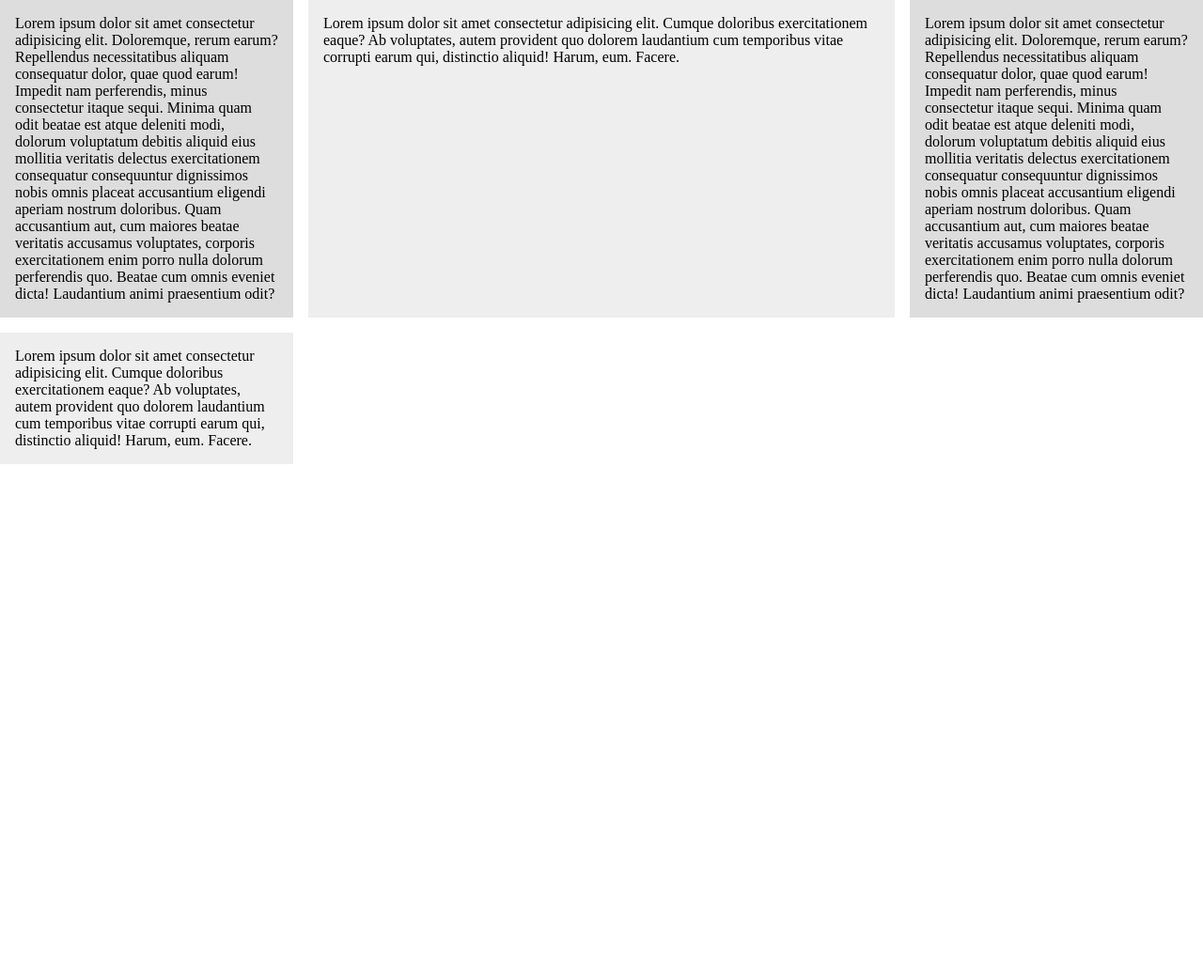
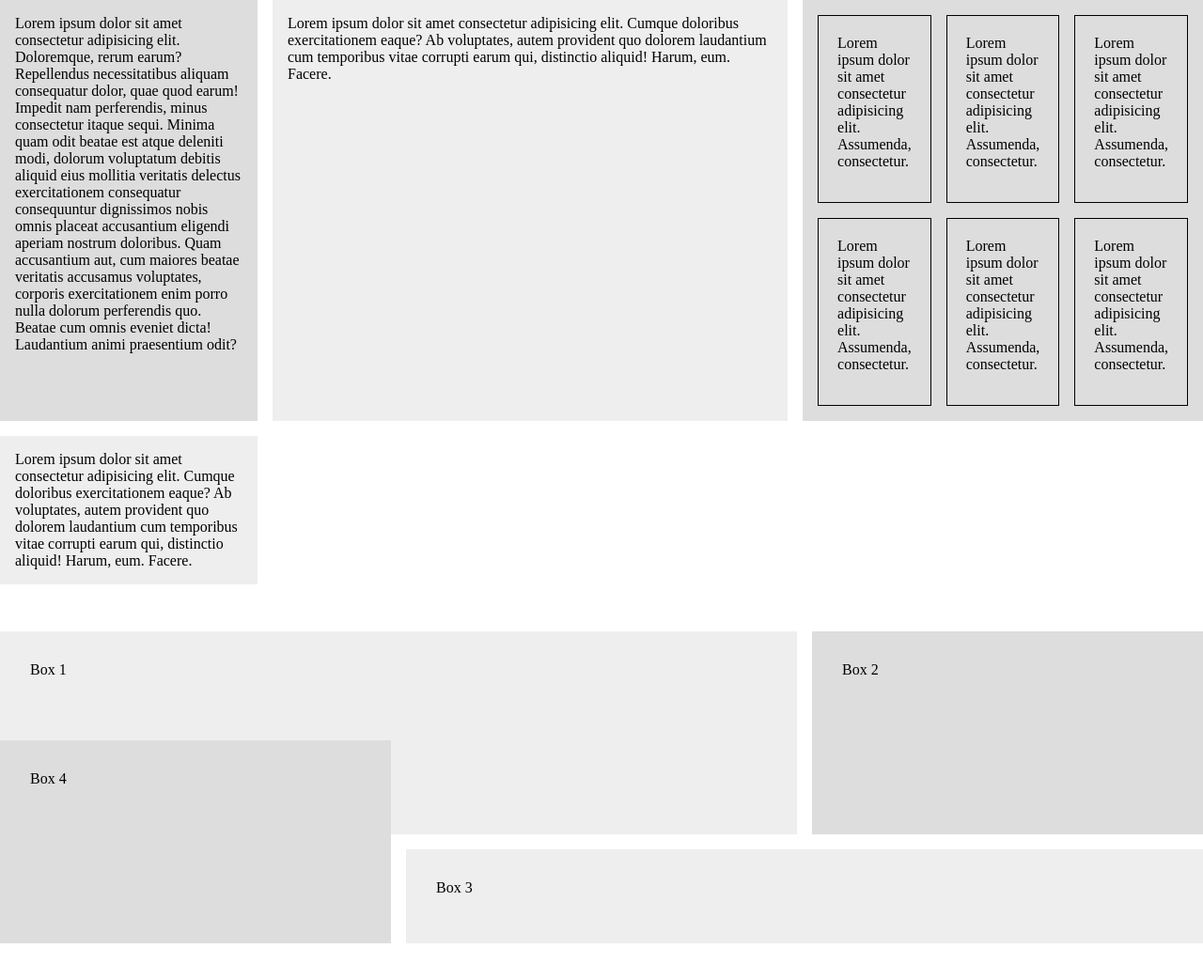
Before and after one commit to Chrispine-Kanai/Web-development, a plain HTML site: page CSS/grid/index.html in a window 1280 px wide. Shown: the whole page at 94% size. Before the commit the page ends 800 px from the top, so only its background shows below. Drawn offline with Linux system fonts and the light colour scheme.

Commit message:
CSS Grid Part 2

```diff
--- a/CSS/grid/css/style.css
+++ b/CSS/grid/css/style.css
@@ -11,6 +11,27 @@
     grid-template-columns: 1fr 2fr 1fr;
     /* grid-column-gap: 1em; OBSOLETE */
     gap: 1em;
+    /* grid-auto-rows: 100px; */
+    grid-auto-rows: minmax(100px, auto);
+}
+
+.wrapper-2{
+    display: grid;
+    grid-template-columns: repeat(3, 1fr);
+    margin: 50px 0;
+    grid-auto-rows: minmax(100px, auto);
+    gap: 1em;
+    /* justify-items: stretch; */
+    /* align-items: stretch; */
+}
+
+.wrapper-2 > div {
+    background: #ddd;
+    padding: 2em;
+}
+
+.wrapper-2 > div:nth-child(odd) {
+    background: #eee;
 }
 
 .wrapper > div {
@@ -21,3 +42,40 @@
 .wrapper > div:nth-child(odd) {
     background: #ddd;
 }
+
+.nested {
+    display: grid;
+    grid-template-columns: repeat(3, 1fr);
+    grid-auto-rows: 200px;
+    gap: 1em;
+}
+
+.nested > div {
+    border: 1px solid #000;
+    padding: 20px;
+
+}
+
+.box-1 {
+    /* align-self: start; */
+    grid-column: 1/3;
+    grid-row: 1/3;
+}
+
+.box-2 {
+    /* align-self: center; */
+    grid-column-gap: 3;
+    grid-row: 1/3;
+}
+
+.box-3 {
+    /* align-self: end; */
+    grid-column: 2/4;
+    grid-row: 3;
+}
+
+.box-4 {
+    /* align-self: end; */
+    grid-column: 1;
+    grid-row: 2/4;
+}
--- a/CSS/grid/index.html
+++ b/CSS/grid/index.html
@@ -14,12 +14,24 @@
         <div>
             Lorem ipsum dolor sit amet consectetur adipisicing elit. Cumque doloribus exercitationem eaque? Ab voluptates, autem provident quo dolorem laudantium cum temporibus vitae corrupti earum qui, distinctio aliquid! Harum, eum. Facere.
         </div>
-        <div>
-            Lorem ipsum dolor sit amet consectetur adipisicing elit. Doloremque, rerum earum? Repellendus necessitatibus aliquam consequatur dolor, quae quod earum! Impedit nam perferendis, minus consectetur itaque sequi. Minima quam odit beatae est atque deleniti modi, dolorum voluptatum debitis aliquid eius mollitia veritatis delectus exercitationem consequatur consequuntur dignissimos nobis omnis placeat accusantium eligendi aperiam nostrum doloribus. Quam accusantium aut, cum maiores beatae veritatis accusamus voluptates, corporis exercitationem enim porro nulla dolorum perferendis quo. Beatae cum omnis eveniet dicta! Laudantium animi praesentium odit?
+        <div class="nested">
+            <div>Lorem ipsum dolor sit amet consectetur adipisicing elit. Assumenda, consectetur.</div>
+            <div>Lorem ipsum dolor sit amet consectetur adipisicing elit. Assumenda, consectetur.</div>
+            <div>Lorem ipsum dolor sit amet consectetur adipisicing elit. Assumenda, consectetur.</div>
+            <div>Lorem ipsum dolor sit amet consectetur adipisicing elit. Assumenda, consectetur.</div>
+            <div>Lorem ipsum dolor sit amet consectetur adipisicing elit. Assumenda, consectetur.</div>
+            <div>Lorem ipsum dolor sit amet consectetur adipisicing elit. Assumenda, consectetur.</div>
         </div>
         <div>
             Lorem ipsum dolor sit amet consectetur adipisicing elit. Cumque doloribus exercitationem eaque? Ab voluptates, autem provident quo dolorem laudantium cum temporibus vitae corrupti earum qui, distinctio aliquid! Harum, eum. Facere.
         </div>
     </div>
+
+    <div class="wrapper-2">
+        <div class="box box-1">Box 1</div>
+        <div class="box box-2">Box 2</div>
+        <div class="box box-3">Box 3</div>
+        <div class="box box-4">Box 4</div>
+    </div>
 </body>
 </html>
```
